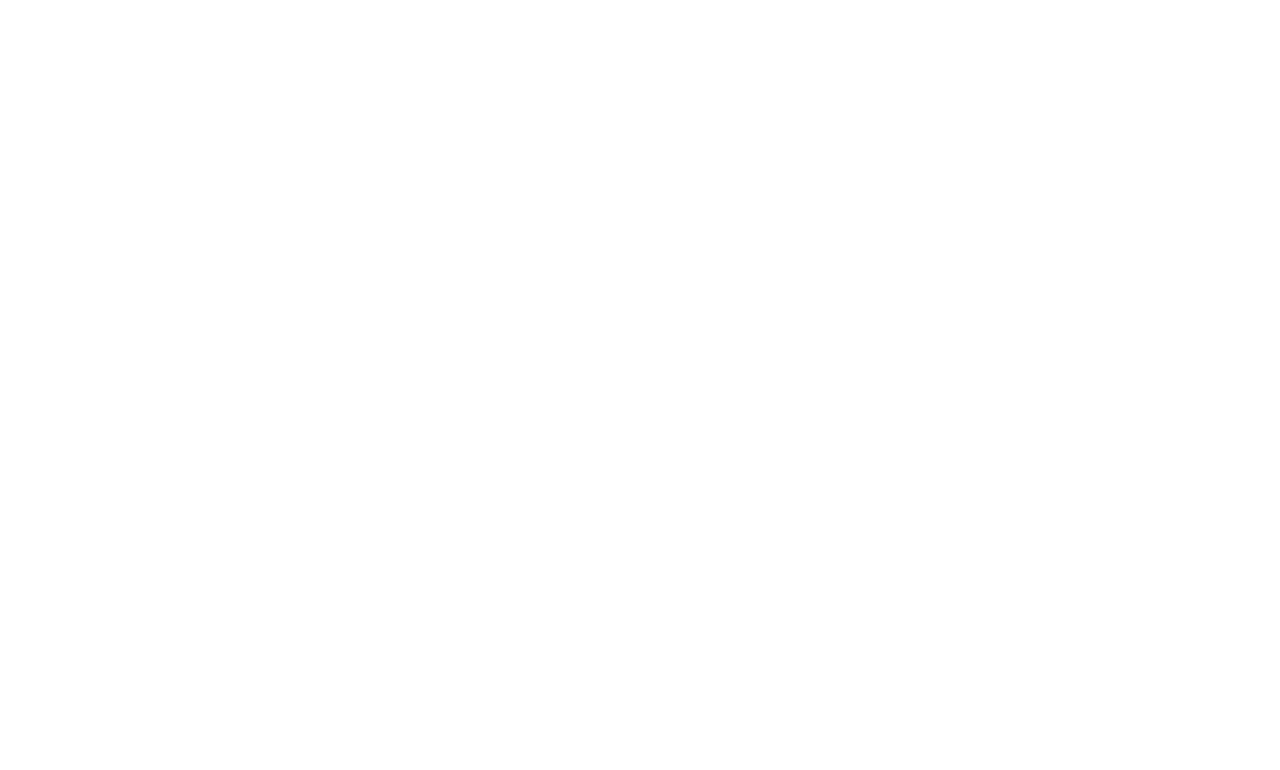
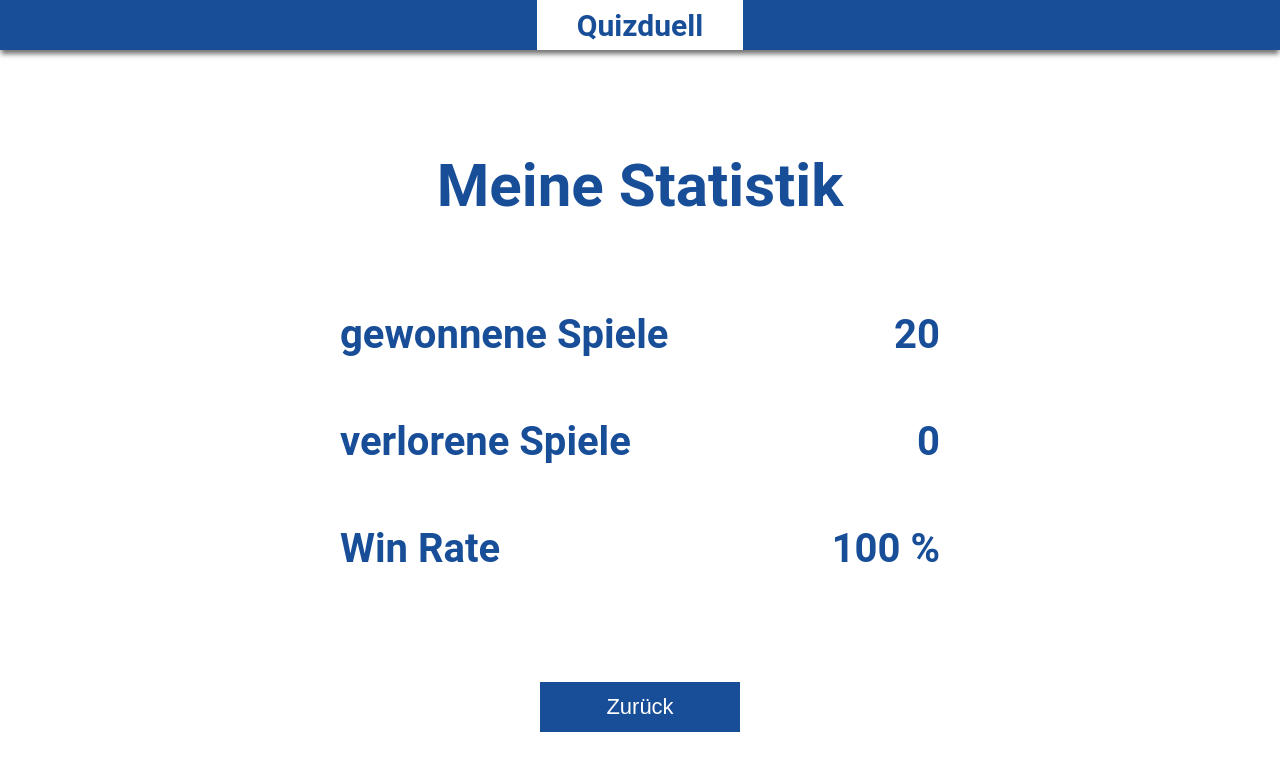
Before and after one commit to peaceable1887/Quizduell, a Vue app in the folder client/client01/: page /statistics in a window 1280 px wide. Before the commit this address had no page. Shown: the top 770 px of the page. Built offline with nearby package versions, Linux system fonts and the light colour scheme; the HTML template or start-up script is replaced by a standard one.

Commit message:
implemented Statistics-Site

```diff
--- a/client/client01/src/router/index.js
+++ b/client/client01/src/router/index.js
@@ -3,6 +3,7 @@ import Login from '../views/Login.vue';
 import Register from '../views/Register.vue';
 import Main from '../views/Main.vue';
 import EditProfil from '../views/EditProfil.vue';
+import Statistics from '../views/Statistics.vue';
 
 const routes = [
   {
@@ -25,6 +26,11 @@ const routes = [
     name: 'EditProfil',
     component: EditProfil,
   },
+  {
+    path: '/statistics',
+    name: 'Statistics',
+    component: Statistics,
+  },
 ]
 
 const router = createRouter({history: createWebHistory(process.env.BASE_URL), routes,});
--- a/client/client01/src/views/Main.vue
+++ b/client/client01/src/views/Main.vue
@@ -5,9 +5,15 @@
         <span v-if="!token">You are not logged in!</span>
         <Headline class="headline" text="Quizduell"></Headline>
         <div class="menu">
-            <Button text="Einzelspiel"></Button>
-            <Button text="Mehrspieler"></Button>
-            <Button text="Statistik"></Button>
+            <form action="">
+                <Button text="Einzelspiel"></Button>
+            </form>
+            <form action="">
+                <Button text="Mehrspieler"></Button>
+            </form>
+            <form action="/statistics">
+                <Button text="Statistik"></Button>
+            </form>
         </div>
     </div>
 </template>
@@ -70,8 +76,11 @@ export default
     .menu
     {
         display:flex;
-        justify-content: center;
         flex-direction: column;
+    }
+    form
+    {
+        display:flex;
     }
     Button
     {
--- /dev/null
+++ b/client/client01/src/views/Statistics.vue
@@ -0,0 +1,81 @@
+<template>
+    <Header></Header>
+    <div class="container">
+        <Headline class="headline" text="Meine Statistik"></Headline>
+        <div class="statContent">
+            <div class="statData">
+                <span class="text">gewonnene Spiele</span>
+                <span class="data">20</span>
+            </div>
+            <div class="statData">
+                <span class="text">verlorene Spiele</span>
+                <span class="data">0</span>
+            </div>
+            <div class="statData">
+                <span class="text">Win Rate</span>
+                <span class="data">100 %</span>
+            </div>
+            <form action="/main">
+                <Button text="Zurück"></Button>
+            </form>
+        </div>
+    </div>
+</template>
+
+<script>
+import Header from "../components/Header.vue";
+import Headline from "../components/Headline.vue";
+import Button from "../components/Button.vue";
+
+    export default
+    {
+        name: "Statistics",
+
+        components:
+        {
+            Header,
+            Headline,
+            Button,
+        },
+    }
+</script>
+
+<style scoped>
+    .container
+    {
+        margin: 0;
+    }
+    .headline
+    {
+        font-size: 40px;
+        padding: 100px 0 60px 0;
+    }
+    .statContent
+    {
+        display: flex;
+        flex-direction: column;
+        align-items: center;
+    }
+    .statData
+    {
+        display: flex;
+        justify-content: space-between;
+        width: 600px;
+        font-size: 40px;
+        color: #184e98;
+        font-weight: bold;
+        margin: 30px 0 30px 0
+    }
+    Button
+    {
+        width: 200px;
+        padding: 12px 0 12px 0;
+        margin: 80px 0 0 0 ;
+        font-size: 22px;
+    }
+    @media screen and (max-width:650px)
+    {
+        .headline{font-size: 33px;}
+        .statData{width: 400px;font-size: 33px; margin: 30px 0 30px 0}
+    }
+</style>
```
